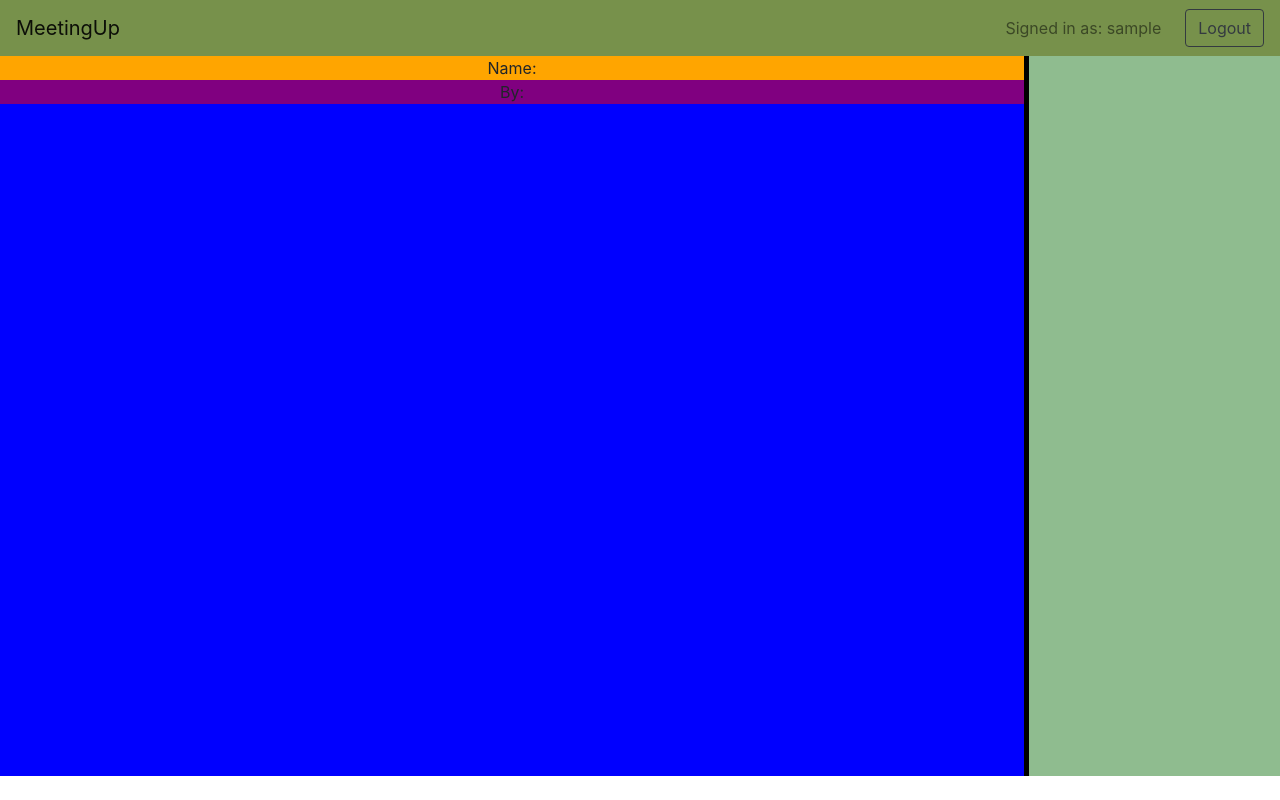
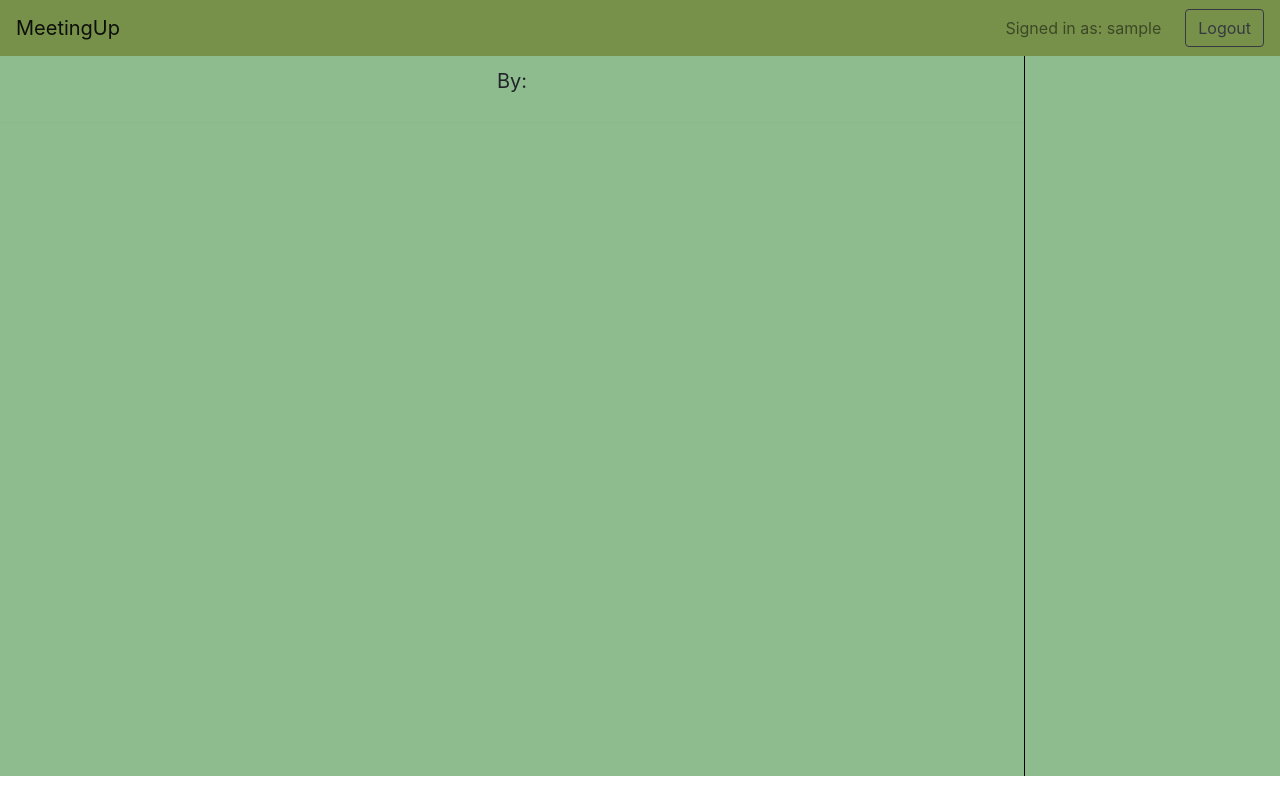
Before and after one commit to jsy15/MeetingUp, a React (Create React App) app in the folder frontend/: page /event/1 in a window 1280 px wide. Built offline with nearby package versions, Linux system fonts and the light colour scheme; no server answers; sample sign-in values are in the browser's storage.

Commit message:
Change css of Event page - still more to go

```diff
--- a/frontend/src/App.css
+++ b/frontend/src/App.css
@@ -115,14 +115,13 @@ html, body {margin:0;padding:0;height:100%;}
 .eventinfo {
   height: 100%;
   width: 80%;
-  background-color: blue !important;
 }
 
 .attendingbarparent {
 
   border: black;
   border-style: solid;
-  border-width: thick !important;
+  border-width: thin !important;
   border-bottom: none;
   border-top: none;
   border-right: none;
@@ -148,22 +147,33 @@ html, body {margin:0;padding:0;height:100%;}
 }
 
 .eventPageName {
-  background-color: orange;
+  text-decoration: underline;
+  font-size: 30px;
 }
 
 .eventPageCreator {
-  background-color: purple;
+  width: 20%;
+  align-self: center;
+  margin-left: auto;
+  margin-right: auto;
+  padding: 1%;
+  font-size: 20px;
+}
+
+.eventPageCreatorName {
 }
 
 .eventPageDescription {
-  background-color: blue;
+  overflow-y: auto;
+  margin: auto;
 }
+
 
 .attendingBar {
   flex: 1;
   height: 100%;
   display: block !important;
-
+  overflow-y: auto;
 }
 
 .privatetooltip{
--- a/frontend/src/components/Event.js
+++ b/frontend/src/components/Event.js
@@ -172,7 +172,8 @@ class Event extends Component {
                 </div>
                     <div className="eventparent">
                         <div className="eventinfo">
-                            <div className="eventPageName">Name: {this.state.event_name}</div><div className="eventPageCreator">By: {this.state.creator_name}</div>
+                            <div className="eventPageName">{this.state.event_name}</div><div className="eventPageCreator">By: <span className="eventPageCreatorName">{this.state.creator_name}</span></div>
+                            <hr></hr>
                             <div className="eventPageDescription">{this.state.event_description}</div>
                         </div>
                         <div className="attendingbarparent">
```
